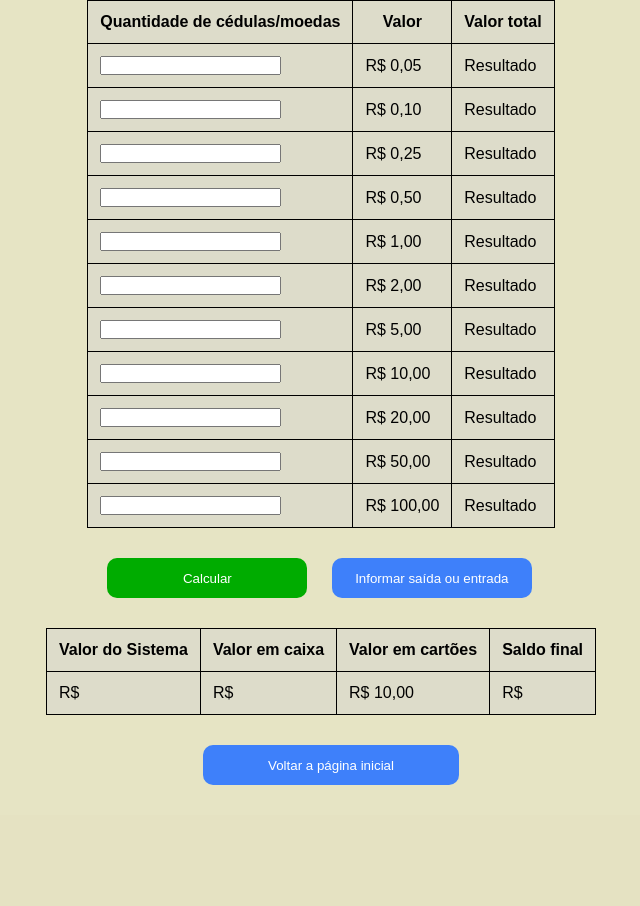
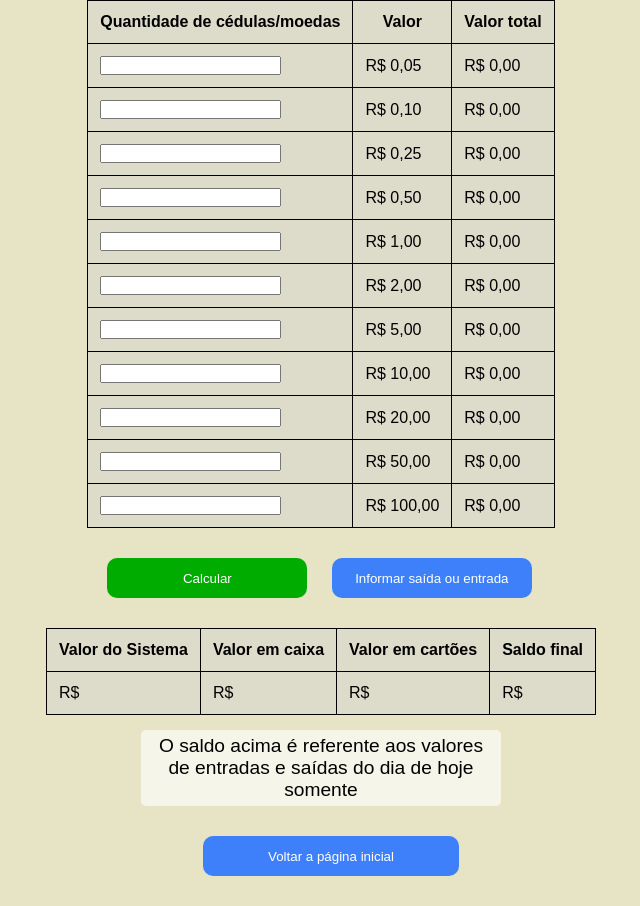
Before and after one commit to DiogoMelloDM7/Sistema-Mercearia, a Django app: page /caixa/ in a window 1280 px wide. Shown: the part 100-1006 px from the top of the page, without its empty margins (319-959 px from the left). Before the commit the page ends 885 px from the top, so only its background shows below. Run offline with Django 4.2, Linux system fonts and the light colour scheme.

Commit message:
Quase finalizando

```diff
--- a/sistema/admin.py
+++ b/sistema/admin.py
@@ -1,5 +1,5 @@
 from django.contrib import admin
-from .models import Venda, Produto, RelatorioCaixa, RelatorioVendas, ItensVenda, Credito, Debito
+from .models import Venda, Produto, RelatorioCaixa, RelatorioVendas, ItensVenda, Credito, Debito, Cartao
 
 # Register your models here.
 
@@ -10,3 +10,4 @@
 admin.site.register(ItensVenda)
 admin.site.register(Credito)
 admin.site.register(Debito)
+admin.site.register(Cartao)
--- a/sistema/templates/caixa.html
+++ b/sistema/templates/caixa.html
@@ -7,6 +7,14 @@
 {% endblock %}
 
 {% block content %}
+
+{% if messages %}
+    {% for message in messages %}
+        <div id="error-message" class="{% if message.tags == 'error' %}alert-danger{% elif message.tags == 'success' %}alert-success{% endif %}" style="display: none;">
+                    <span>{{ message }}<span>
+        </div>
+        {% endfor %}
+{% endif %}
 
 <div class='main'>
 
@@ -19,12 +27,12 @@
             </tr>
             <!-- for produto in produtos -->
             <tr>
-                <td> <input type="number" name="5-cent" required>
+                <td> <input type="number" name="5-cent" required value={{ campo1 }}>
                 <td> R$ 0,05
                 <td>{% if cent5 %}
                     R$ {{ cent5|floatformat:"2" }}
                     {% else %}
-                    Resultado
+                    R$ 0,00
                     {% endif %}
             </tr>
             <tr>
@@ -33,7 +41,7 @@
                 <td>{% if cent10 %}
                     R$ {{ cent10|floatformat:"2" }}
                     {% else %}
-                    Resultado
+                    R$ 0,00
                     {% endif %}
             </tr>
             <tr>
@@ -42,7 +50,7 @@
                 <td> {% if cent25 %}
                     R$ {{ cent25|floatformat:"2" }}
                     {% else %}
-                    Resultado
+                    R$ 0,00
                     {% endif %}
             </tr>
             <tr>
@@ -51,7 +59,7 @@
                 <td>{% if cent50 %}
                     R$ {{ cent50|floatformat:"2" }}
                     {% else %}
-                    Resultado
+                    R$ 0,00
                     {% endif %}
             </tr>
             <tr>
@@ -60,7 +68,7 @@
                 <td> {% if real1 %}
                     R$ {{ real1|floatformat:"2" }}
                     {% else %}
-                    Resultado
+                    R$ 0,00
                     {% endif %}
             </tr>
             <tr>
@@ -69,7 +77,7 @@
                 <td>{% if real2 %}
                     R$ {{ real2|floatformat:"2" }}
                     {% else %}
-                    Resultado
+                    R$ 0,00
                     {% endif %}
             </tr>
             <tr>
@@ -78,7 +86,7 @@
                 <td> {% if real5 %}
                     R$ {{ real5|floatformat:"2" }}
                     {% else %}
-                    Resultado
+                    R$ 0,00
                     {% endif %}
             </tr>
             <tr>
@@ -87,7 +95,7 @@
                 <td>{% if real10 %}
                     R$ {{ real10|floatformat:"2" }}
                     {% else %}
-                    Resultado
+                    R$ 0,00
                     {% endif %}
             </tr>
             <tr>
@@ -96,7 +104,7 @@
                 <td>{% if real20 %}
                     R$ {{ real20|floatformat:"2" }}
                     {% else %}
-                    Resultado
+                    R$ 0,00
                     {% endif %}
             </tr>
             <tr>
@@ -105,7 +113,7 @@
                 <td>{% if real50 %}
                     R$ {{ real50|floatformat:"2" }}
                     {% else %}
-                    Resultado
+                    R$ 0,00
                     {% endif %}
             </tr>
             <tr>
@@ -114,7 +122,7 @@
                 <td>{% if real100 %}
                     R$ {{ real100|floatformat:"2" }}
                     {% else %}
-                    Resultado
+                    R$ 0,00
                     {% endif %}
             </tr>
 
@@ -132,13 +140,16 @@
                 <tr>
                     <td> R$ {{ relatorio.valorSistema|floatformat:"2" }}
                     <td> R$ {{ relatorio.valorCaixa|floatformat:"2" }}
-                    <td> R$ 10,00
+                    <td> R$ {{ relatorio.valorCartao|floatformat:"2" }}
                     <td> R$ {{ relatorio.saldoFinal|floatformat:"2" }}
 
 
                 </tr>
 
             </table>
+            <div class="aviso-caixa">
+                <p>O saldo acima é referente aos valores de entradas e saídas do dia de hoje somente</p>
+            </div>
         </div>
         <div class='resultado-soma-caixa'>
 
--- a/sistema/templates/vendas.html
+++ b/sistema/templates/vendas.html
@@ -93,10 +93,7 @@
             </table>
         {% else %}
         <div>
-            <span class="span-produto">Produto</span>
-            <span class="span">Quantidade</span>
-            <span class="span">Valor</span>
-            <button type="button" class="btn-del">DELETE</button>
+            <h1>VOCÊ AINDA NÃO INSERIU NENHUM ITEM</h1>
         </div>
         {% endif %}
 
--- a/sistema/views.py
+++ b/sistema/views.py
@@ -1,6 +1,6 @@
 from django.shortcuts import render, get_object_or_404, redirect
 from django.views.generic import DetailView, ListView
-from .models import RelatorioVendas, RelatorioCaixa, Produto, Credito, Debito
+from .models import RelatorioVendas, RelatorioCaixa, Produto, Credito, Debito, Venda, ItensVenda, Cartao
 from django.contrib import messages
 from django.urls import reverse
 from django.db.models import Q
@@ -12,6 +12,10 @@
     return render(request, "homepage.html")
 
 
+def limpa_lista_vendas():
+    global lista_vendas
+    lista_vendas = []
+
 lista_vendas = []
 class Vendas(ListView):
     template_name = "vendas.html"
@@ -19,6 +23,7 @@
 
     def post(self, request, *args, **kwargs):
         button_type = request.POST.get("confirm")
+
         valor_total_venda = 0
         if button_type == "search":
             termo_busca = request.POST.get("busca-produto","")
@@ -60,10 +65,49 @@
                     lista_vendas.pop(indice)
                 else:
                     lista_vendas.pop(0)
+                for item in lista_vendas:
+                    valor_total_venda += item[3]
 
                 return render(request, self.template_name, {"itens_venda": lista_vendas, "valor_total_venda": valor_total_venda})
             except:
                 return render(request, self.template_name, {"itens_venda": lista_vendas, "valor_total_venda": valor_total_venda})
+        if button_type == "confirm-sale":
+            if lista_vendas:
+                data_hoje = date.today()
+                relatorio_venda = RelatorioVendas.objects.filter(data__date=data_hoje).first()
+                if not relatorio_venda:
+                    relatorio_venda = RelatorioVendas.objects.create(valorfinal = 0)
+                venda = Venda.objects.create(relatorio = relatorio_venda, valor = 0)
+
+                for item in lista_vendas:
+                    nome_produto = item[0]
+                    quantidade = item[1]
+                    valor_total_venda += item[3]
+                    produto = Produto.objects.filter(nome=nome_produto).first()
+                    produto.quantidade -= quantidade
+                    produto.save()
+                    ItensVenda.objects.create(venda=venda, produto = produto, quantidade = quantidade)
+                venda.valor = Decimal(valor_total_venda)
+                venda.save()
+                forma_pagamento = request.POST.get("pagamento")
+                data_hoje = date.today()
+                relatorio = RelatorioCaixa.objects.filter(data__date=data_hoje).first()
+                if not relatorio:
+                    relatorio = RelatorioCaixa.objects.create(valorCaixa=0, valorSistema=Decimal(valor_total_venda), saldoFinal=0, valorCartao=0)
+                else:
+                    relatorio.valorSistema += Decimal(valor_total_venda)
+                    relatorio.save()
+                if forma_pagamento == "cartao":
+                    relatorio.valorCartao += Decimal(valor_total_venda)
+                    relatorio.save()
+                    Cartao.objects.create(valor=Decimal(valor_total_venda), venda=venda)
+                relatorio_venda.valorfinal += Decimal(valor_total_venda)
+                limpa_lista_vendas()
+                return render(request, self.template_name, {"itens_venda": lista_vendas, "valor_total_venda": valor_total_venda})
+            else:
+                messages.error(request, "Para finalizar uma venda, você precisa inserir algum item!")
+                return render(request, self.template_name, {"itens_venda": lista_vendas, "valor_total_venda": valor_total_venda})
+
 
 
 
@@ -148,7 +192,7 @@
                 RelatorioCaixa.objects.create(valorCaixa=total, valorSistema=0, saldoFinal=0)
             else:
                 relatorio.valorCaixa = total
-                relatorio.saldoFinal = relatorio.valorCaixa - relatorio.valorSistema
+                relatorio.saldoFinal = (relatorio.valorCaixa + relatorio.valorCartao) - relatorio.valorSistema
                 relatorio.save()
 
             return render(request, "caixa.html", {"cent5": cent5, "cent10": cent10, "cent25": cent25, "cent50": cent50, "real1": real1, "real2": real2, "real5": real5, "real10": real10, "real20": real20, "real50": real50, "real100": real100, "total":total, "relatorio": relatorio})
@@ -158,16 +202,21 @@
             valor = request.POST.get("valor-saida")
             data_hoje = date.today()
             relatorio = RelatorioCaixa.objects.filter(data__date=data_hoje).first()
-            if not relatorio:
-                valor = Decimal(valor)
-                relatorio = RelatorioCaixa.objects.create(valorSistema=(-valor), saldoFinal=0, saldoCaixa=0)
-                Credito.objects.create(descricao=descricao, valor=valor, relatorio_caixa=relatorio)
-            else:
-                valor = Decimal(valor)
-                relatorio.valorSistema -= valor
-                relatorio.saldoFinal = relatorio.valorCaixa - relatorio.valorSistema
-                relatorio.save()
-                Debito.objects.create(descricao=descricao, valor=valor, relatorio_caixa=relatorio)
+            try:
+                if not relatorio:
+                    valor = valor.replace(",",".")
+                    valor = Decimal(valor)
+                    relatorio = RelatorioCaixa.objects.create(valorSistema=(-valor), saldoFinal=0, saldoCaixa=0)
+                    Credito.objects.create(descricao=descricao, valor=valor, relatorio_caixa=relatorio)
+                else:
+                    valor = valor.replace(",",".")
+                    valor = Decimal(valor)
+                    relatorio.valorSistema -= valor
+                    relatorio.saldoFinal = relatorio.valorCaixa - relatorio.valorSistema
+                    relatorio.save()
+                    Debito.objects.create(descricao=descricao, valor=valor, relatorio_caixa=relatorio)
+            except:
+                messages.error(request, "Ocorreu um erro ao debitar o valor, verifique os dados inseridos e tente novamente por favor!")
             return render(request, "caixa.html", {"relatorio":relatorio})
 
         if button_type == "confirm-deposit":
@@ -175,17 +224,22 @@
             valor = request.POST.get("valor-entrada")
             data_hoje = date.today()
             relatorio = RelatorioCaixa.objects.filter(data__date=data_hoje).first()
-            if not relatorio:
-                valor = Decimal(valor)
-                relatorio = RelatorioCaixa.objects.create(valorSistema=(valor), saldoFinal=0, saldoCaixa=0)
-                Credito.objects.create(descricao=descricao, valor=valor, relatorio_caixa=relatorio)
+            try:
+                if not relatorio:
+                    valor = valor.replace(",",".")
+                    valor = Decimal(valor)
+                    relatorio = RelatorioCaixa.objects.create(valorSistema=(valor), saldoFinal=0, saldoCaixa=0)
+                    Credito.objects.create(descricao=descricao, valor=valor, relatorio_caixa=relatorio)
 
-            else:
-                valor = Decimal(valor)
-                relatorio.valorSistema += valor
-                relatorio.saldoFinal = relatorio.valorCaixa - relatorio.valorSistema
-                relatorio.save()
-                Credito.objects.create(descricao=descricao, valor=valor, relatorio_caixa=relatorio)
+                else:
+                    valor = valor.replace(",",".")
+                    valor = Decimal(valor)
+                    relatorio.valorSistema += valor
+                    relatorio.saldoFinal = relatorio.valorCaixa - relatorio.valorSistema
+                    relatorio.save()
+                    Credito.objects.create(descricao=descricao, valor=valor, relatorio_caixa=relatorio)
+            except:
+                messages.error(request, "Ocorreu um erro ao creditar o valor, verifique os dados inseridos e tente novamente por favor!")
             return render(request, "caixa.html", {"relatorio":relatorio})
 
     return render(request, "caixa.html")
--- a/static/css/style.css
+++ b/static/css/style.css
@@ -314,3 +314,7 @@
 .sales-confirm:hover{
     background-color: rgb(0, 100, 0); transition: .5s; cursor: pointer;
 }
+
+.aviso-caixa{
+    background-color: rgba(255, 255, 255, 0.651); font-weight: 400; font-size: 1.2em; text-align: center; padding: 5px; border-radius: 5px; width: 350px; margin: auto; margin-top: 15px;
+}
--- a/static/js/script.js
+++ b/static/js/script.js
@@ -9,10 +9,10 @@
     var errorMessage = document.getElementById("error-message");
     errorMessage.style.display = "block";
 
-    // Ocultar a mensagem após 5 segundos (ou o período desejado)
+    // Ocultar a mensagem após 3 segundos (ou o período desejado)
     setTimeout(function() {
         errorMessage.style.display = "none";
-    }, 5000); // 5000 milissegundos = 5 segundos
+    }, 3000); // 3000 milissegundos = 3 segundos
 }
 
 // Chame a função para mostrar a mensagem de erro quando necessário
```
Also changed, not shown: sistema/models.py (+9 -0 lines), db.sqlite3, sistema/migrations/0006_relatoriocaixa_valorcartao_cartao.py (added).
